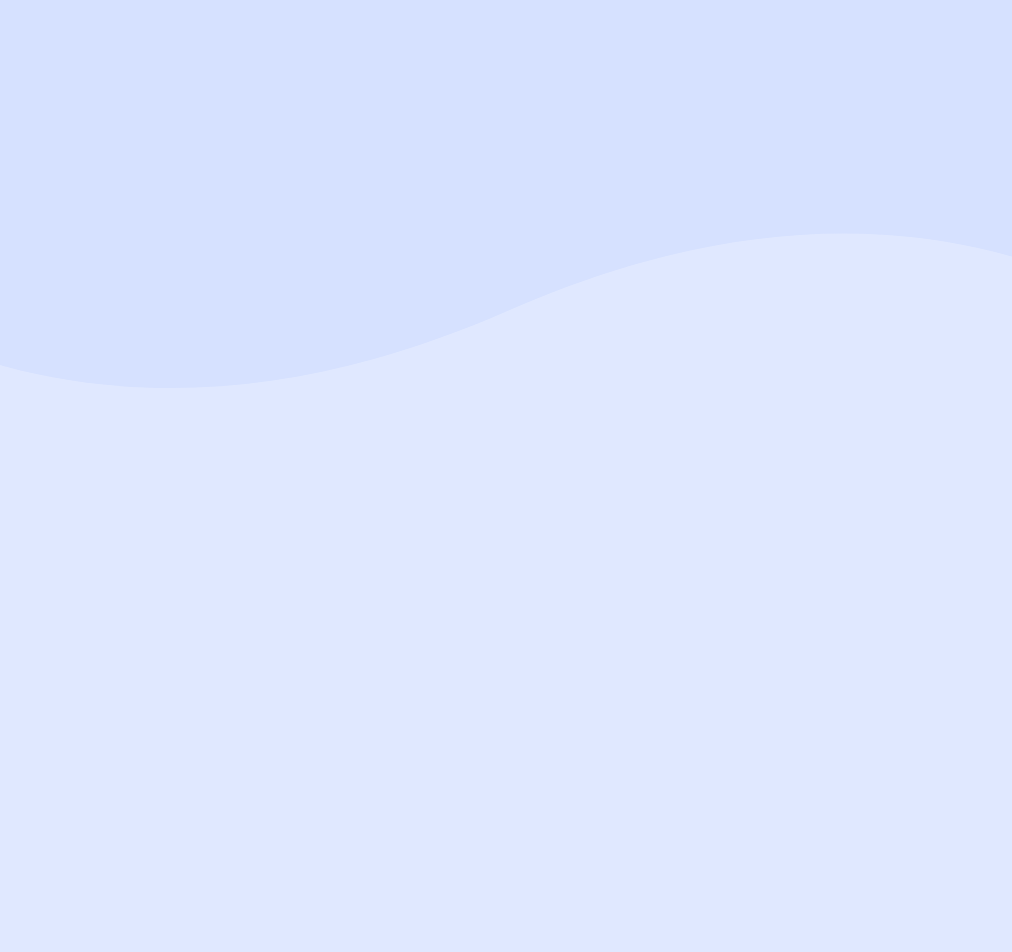
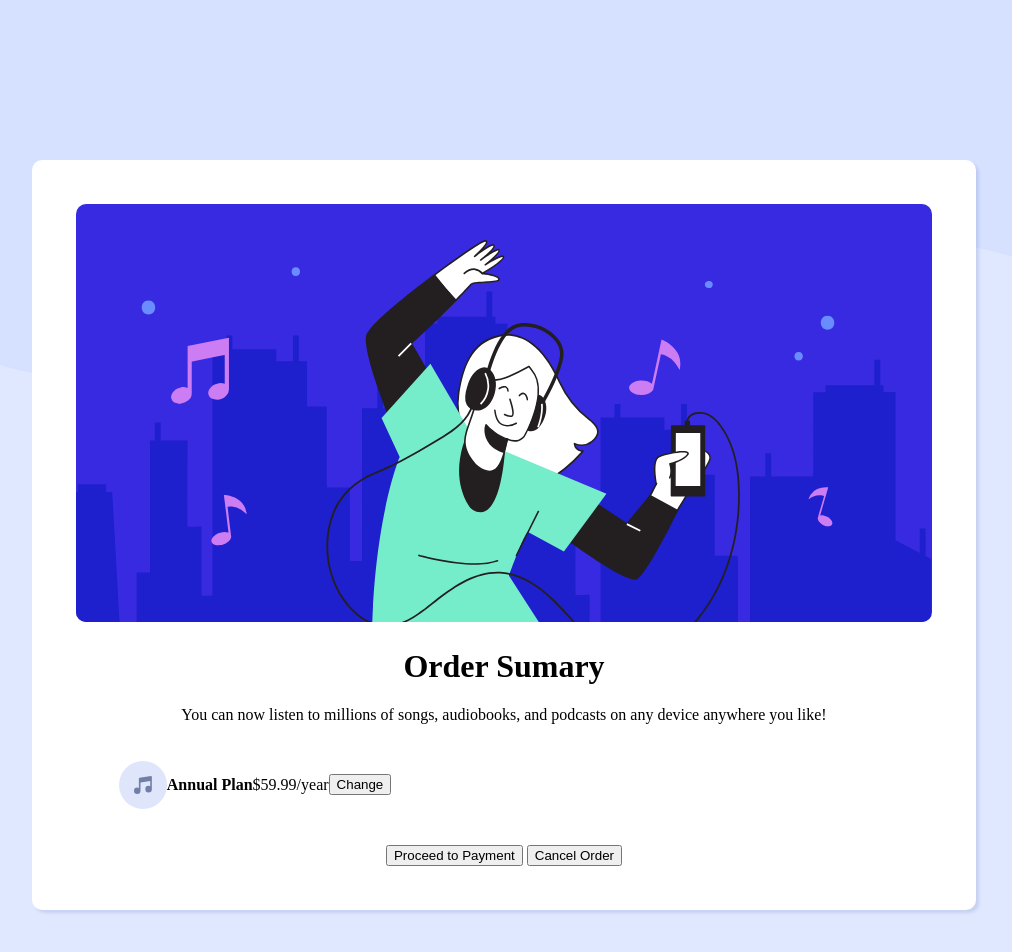
Before and after one commit to HectorsTech/practica3, a plain HTML site: page index.html in a window 1280 px wide. Shown: the whole page, without its empty margins (136-1148 px from the left). Before the commit the page ends 800 px from the top, so only its background shows below. Drawn offline with Linux system fonts and the light colour scheme.

Commit message:
[:ADD: Casi termino]

```diff
--- a/index.html
+++ b/index.html
@@ -8,7 +8,28 @@
     <link rel="stylesheet" href="./styles.css">
 </head>
 <body>
+    <div class="contenedor">
+        <img class="principal" src="./Niña.svg" alt="">
 
+        <h1>Order Sumary</h1>
+        <p>
+            You can now listen to millions of songs, audiobooks, and podcasts on any device anywhere you like!
+        </p>
+
+        <div class="promo">
+            <article>
+                <img src="./icon-music.svg" alt="">
+                <h4>Annual Plan</h4>
+                <p>$59.99/year </p>
+                <button>Change</button>
+            </article>
+        </div>
+
+
+        <button>Proceed to Payment</button>
+        <button>Cancel Order</button>
+
+    </div>
 
 </body>
 </html>
--- a/styles.css
+++ b/styles.css
@@ -3,4 +3,41 @@ body {
     background-size: 100%;
     background-repeat: no-repeat;
     background-color: rgb(224, 232, 255,255);
+    text-align: center;
 }
+
+img.principal {
+    width: 100%;
+    border-radius: 10px;
+
+
+}
+
+div.contenedor {
+    background-color: #fff;
+    margin: 160px;
+    padding: 44px;
+    border-radius: 10px;
+    box-shadow: 3px 3px 3px hsl(228, 45%, 44%, .15);
+
+}
+
+div.promo > h4, div.promo > p, div.promo > button {
+    display: inline-block;
+
+}
+
+div.promo {
+    margin: 20px auto;
+    padding: 10px;
+    width: 90%;
+    display: flex;
+    align-items: center;
+    justify-content: space-between;
+}
+
+div.promo > article {
+    display: flex;
+    align-items: center;
+    justify-content: center;
+}
```
Also changed, not shown: icon-music.svg (added).
